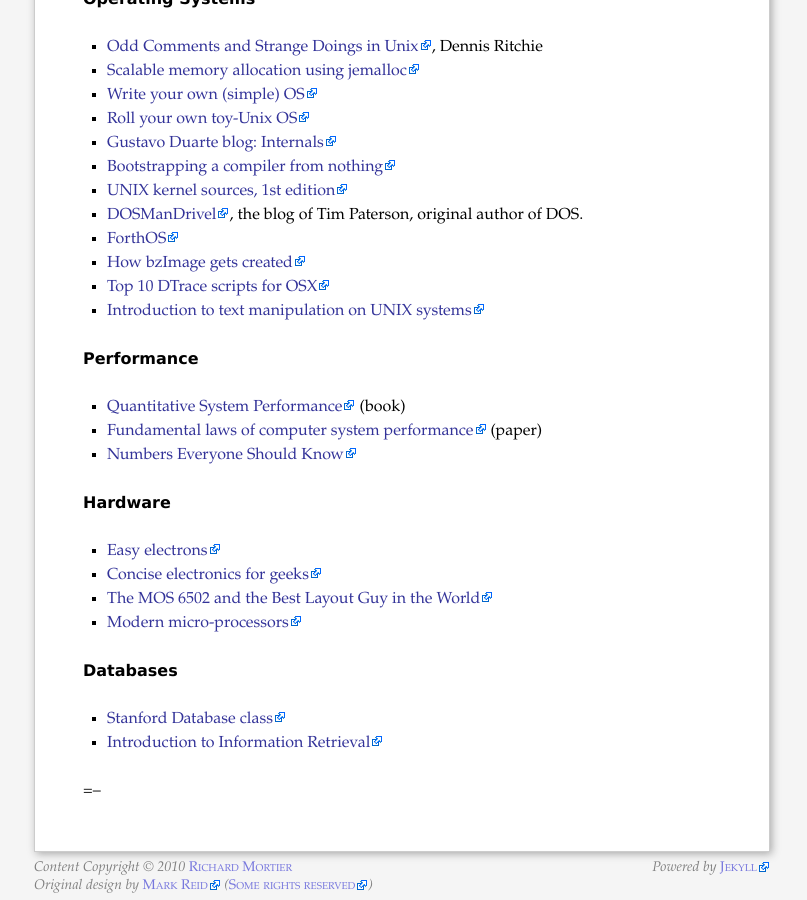
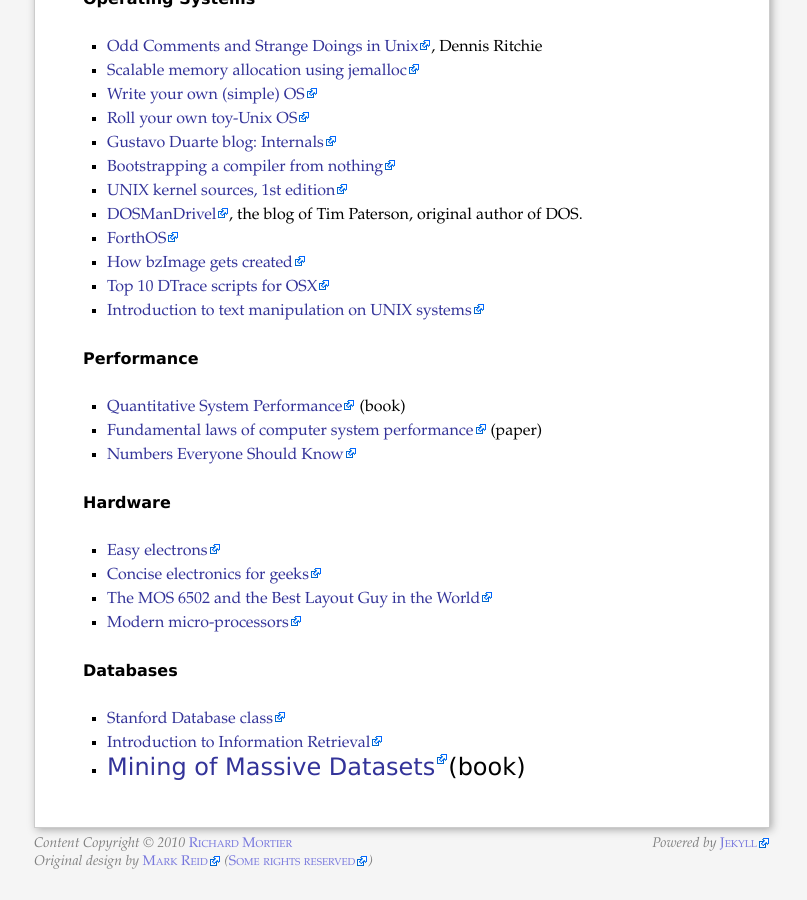
Before and after one commit to mor1/mort-www, a Jekyll site: the page built from teaching/index.md, in a window 1280 px wide and 900 px high, scrolled down 4428 px. Shown: the whole window, without its empty margins (238-1045 px from the left). Built offline with Jekyll 4.4.1, drawn with Linux system fonts in a browser that asks for light colours; Markdown is read by kramdown in place of the engine named in the settings; after the commit the page ends 5304 px from its top, so only the background shows below that.

Commit message:
[teaching] add data mining book link

```diff
--- a/teaching/index.md
+++ b/teaching/index.md
@@ -266,5 +266,5 @@ Databases
 
 + [Stanford Database class](http://www.db-class.org/)
 + [Introduction to Information Retrieval](http://nlp.stanford.edu/IR-book/)
-
++ [Mining of Massive Datasets](http://i.stanford.edu/~ullman/mmds.html)(book)
 =--
```
